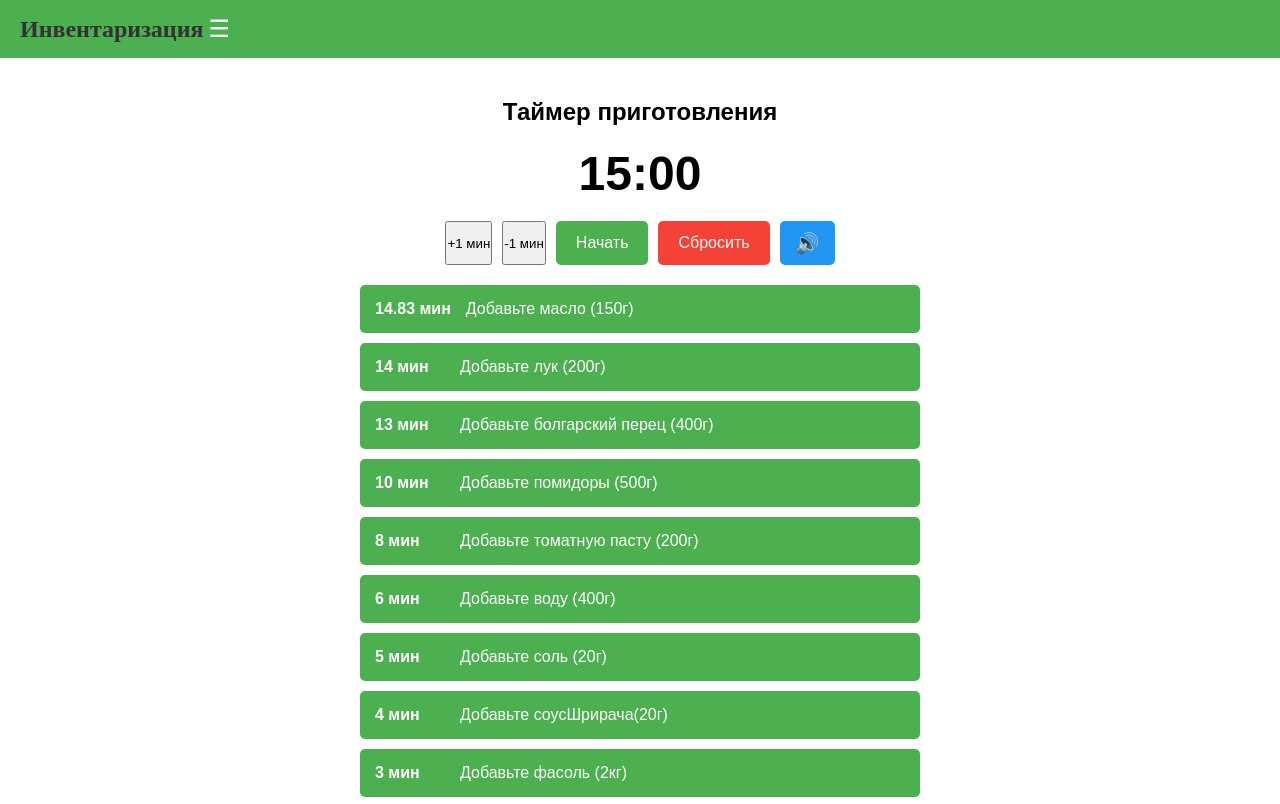
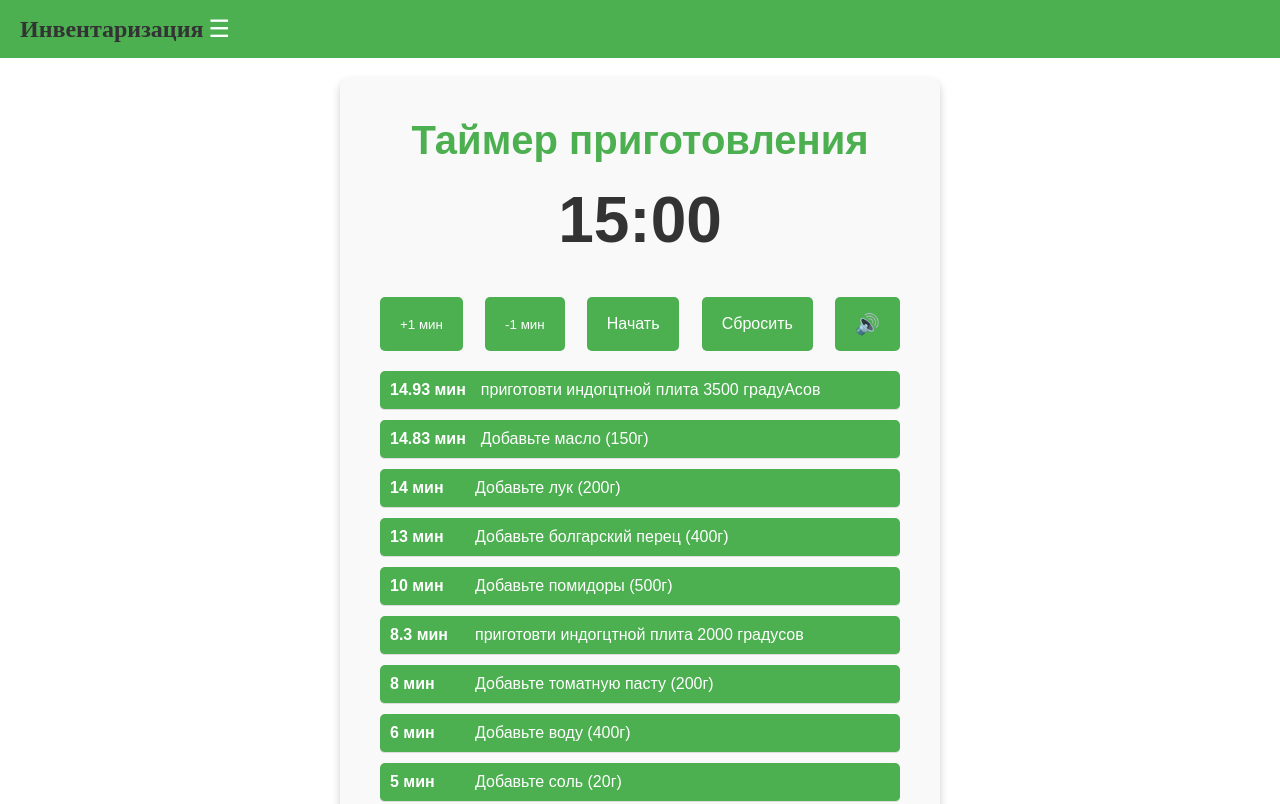
Before and after one commit to abazdev34/texKarta, a React (Vite) app: page /timer in a window 1280 px wide. Shown: the top 804 px of the page. Built offline with nearby package versions, Linux system fonts and the light colour scheme.

Commit message:
озгортулду

```diff
--- a/src/components/fPasta/fTaimer.jsx
+++ b/src/components/fPasta/fTaimer.jsx
@@ -1,4 +1,5 @@
 import React, { useState, useEffect } from 'react';
+import './fasol.scss';
 
 import beepSound from '../../assets/zvuk6.mp3'; // Файлдын туура жолун көрсөтүңүз
 
@@ -11,11 +12,13 @@ const Timer = () => {
   const beep = new Audio(beepSound); // Импорттолгон үн файлын колдонуу
 
   const steps = [
+    { time: 14.93, action: 'приготовти индогцтной плита 3500 градуAсов', type: 'plate' },
     { time: 14.83, action: 'Добавьте масло (150г)', type: 'oil' },
     { time: 14, action: 'Добавьте лук (200г)', type: 'onion' },
     { time: 13, action: 'Добавьте болгарский перец (400г)', type: 'pepper' },
     { time: 10, action: 'Добавьте помидоры (500г)', type: 'tomato' },
-    { time:8, action: 'Добавьте томатную пасту (200г)', type: 'paste' },
+    { time: 8.3, action: 'приготовти индогцтной плита 2000 градусов ', type: 'fry' },
+    { time:8, action: 'Добавьте томатную пасту (200г)   ', type: 'paste' },
     { time: 6, action: 'Добавьте воду (400г)', type: 'water' },
     { time: 5, action: 'Добавьте соль (20г)', type: 'salt' },
 		{time: 4, action: 'Добавьте соусШрирача(20г)', type: 'sriraСhasauce'},
--- /dev/null
+++ b/src/components/fPasta/fasol.scss
@@ -0,0 +1,105 @@
+// styles.scss
+
+$primary-color: #4CAF50;
+$secondary-color: #f44336;
+$background-color: #f9f9f9;
+$text-color: #333;
+
+.timer {
+  display: flex;
+  flex-direction: column;
+  align-items: center;
+  justify-content: center;
+  background-color: $background-color;
+  border-radius: 10px;
+  box-shadow: 0 4px 8px rgba(0, 0, 0, 0.2);
+  padding: 20px;
+  width: 90%;
+  max-width: 600px;
+  margin: auto;
+
+  &__header {
+    margin-bottom: 20px;
+
+    h1 {
+      font-size: 2rem;
+      color: $primary-color;
+    }
+
+    .timer__display {
+      font-size: 3rem;
+      color: $text-color;
+    }
+  }
+
+  &__controls {
+    display: flex;
+    justify-content: space-between;
+    width: 100%;
+    margin-bottom: 20px;
+
+    button {
+      background-color: $primary-color;
+      color: white;
+      border: none;
+      border-radius: 5px;
+      padding: 10px 15px;
+      cursor: pointer;
+      transition: background-color 0.3s;
+
+      &:hover {
+        background-color: darken($primary-color, 10%);
+      }
+
+      &--reset {
+        background-color: $secondary-color;
+
+        &:hover {
+          background-color: darken($secondary-color, 10%);
+        }
+      }
+    }
+  }
+
+  &__steps {
+    width: 100%;
+    display: flex;
+    flex-direction: column;
+
+    .timer__step {
+      display: flex;
+      justify-content: space-between;
+      padding: 10px;
+      border-bottom: 1px solid #ddd;
+
+      &--completed {
+        text-decoration: line-through;
+        color: gray;
+      }
+
+      &--active {
+        font-weight: bold;
+        color: $primary-color;
+      }
+    }
+  }
+}
+
+// Media query for tablet devices
+@media (min-width: 768px) {
+  .timer {
+    padding: 40px;
+
+    &__header h1 {
+      font-size: 2.5rem;
+    }
+
+    .timer__display {
+      font-size: 4rem;
+    }
+
+    &__controls button {
+      padding: 15px 20px;
+    }
+  }
+}
```
